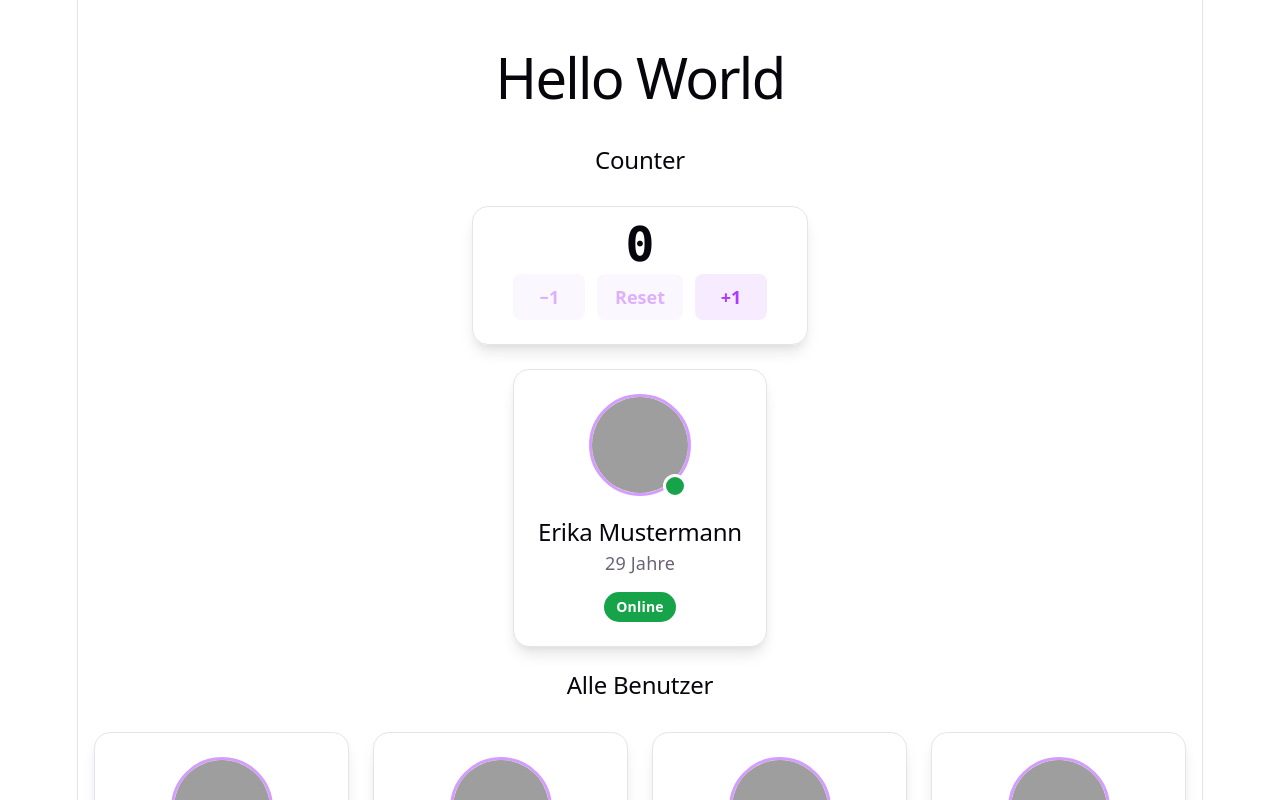
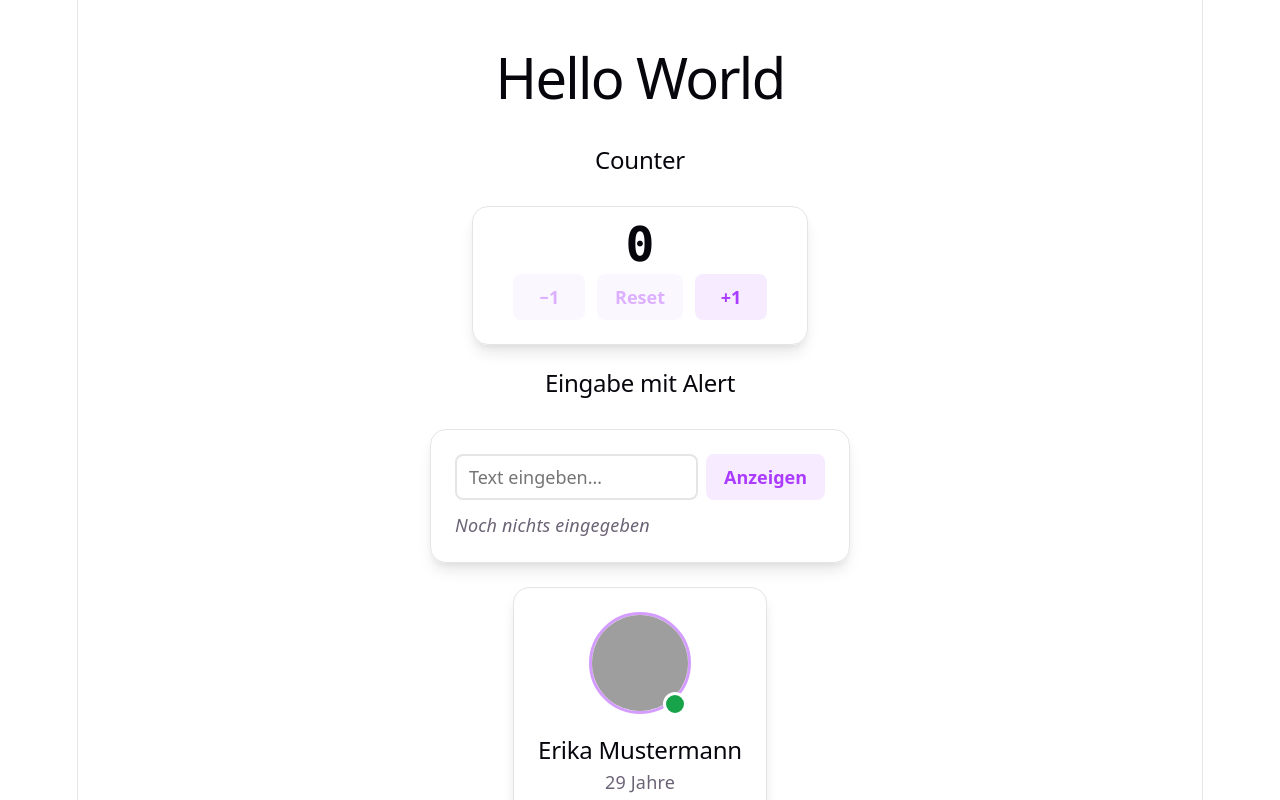
Before and after one commit to thexsteven/web-eng-2, a React (Vite) app in the folder react-app/: page / in a window 1280 px wide. Shown: the top 800 px of the page. Built offline with nearby package versions, Linux system fonts and the light colour scheme; grey boxes are pictures that could not be loaded.

Commit message:
feat: add AlertInput component for user text input and alert display

```diff
--- a/react-app/src/App.jsx
+++ b/react-app/src/App.jsx
@@ -1,5 +1,6 @@
 import UserCard from './components/UserCard/UserCard.jsx'
 import Counter from './components/Counter/Counter.jsx'
+import AlertInput from './components/AlertInput/AlertInput.jsx'
 import './App.css'
 
 const users = [
@@ -16,6 +17,9 @@ function App() {
 
       <h2>Counter</h2>
       <Counter />
+
+      <h2>Eingabe mit Alert</h2>
+      <AlertInput />
 
       {/* Einzelne Instanz mit direkt übergebenen Props */}
       <UserCard
--- /dev/null
+++ b/react-app/src/components/AlertInput/AlertInput.css
@@ -0,0 +1,58 @@
+.alert-input {
+  display: flex;
+  flex-direction: column;
+  gap: 12px;
+  width: 100%;
+  max-width: 420px;
+  padding: 24px;
+  border: 1px solid var(--border);
+  border-radius: 16px;
+  box-shadow: var(--shadow);
+  box-sizing: border-box;
+}
+
+.alert-input__row {
+  display: flex;
+  gap: 8px;
+}
+
+.alert-input__row input {
+  flex: 1;
+  min-width: 0;
+  padding: 8px 12px;
+  font: inherit;
+  color: var(--text-h);
+  background: var(--bg);
+  border: 2px solid var(--border);
+  border-radius: 8px;
+}
+
+.alert-input__row input:focus {
+  outline: none;
+  border-color: var(--accent-border);
+}
+
+.alert-input__row button {
+  padding: 8px 16px;
+  font: inherit;
+  font-weight: 600;
+  color: var(--accent);
+  background: var(--accent-bg);
+  border: 2px solid transparent;
+  border-radius: 8px;
+  cursor: pointer;
+}
+
+.alert-input__row button:hover {
+  border-color: var(--accent-border);
+}
+
+.alert-input__preview {
+  text-align: left;
+  color: var(--text-h);
+  overflow-wrap: anywhere;
+}
+
+.alert-input__preview em {
+  color: var(--text);
+}
--- /dev/null
+++ b/react-app/src/components/AlertInput/AlertInput.jsx
@@ -0,0 +1,40 @@
+import { useState } from 'react'
+import './AlertInput.css'
+
+function AlertInput() {
+  const [text, setText] = useState('')
+
+  const showAlert = () => {
+    alert(text)
+  }
+
+  // Erweitert: Enter im Input löst ebenfalls den Alert aus
+  const handleKeyDown = (event) => {
+    if (event.key === 'Enter') {
+      showAlert()
+    }
+  }
+
+  return (
+    <section className="alert-input">
+      <div className="alert-input__row">
+        <input
+          type="text"
+          value={text}
+          onChange={(event) => setText(event.target.value)}
+          onKeyDown={handleKeyDown}
+          placeholder="Text eingeben…"
+        />
+        <button type="button" onClick={showAlert}>
+          Anzeigen
+        </button>
+      </div>
+
+      <p className="alert-input__preview">
+        {text ? text : <em>Noch nichts eingegeben</em>}
+      </p>
+    </section>
+  )
+}
+
+export default AlertInput
```
